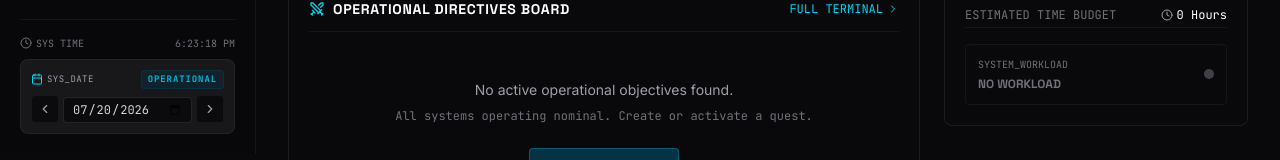
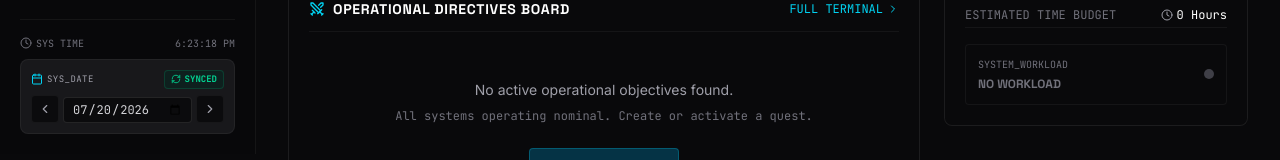
Before and after one commit to ghomrasnichameseddin-cloud/pale-ore, a React (Vite) app: page / in a window 1280 px wide. Shown: the part 646-806 px from the top of the page. Built offline with nearby package versions, Linux system fonts and the light colour scheme.

Commit message:
date & time sync added

```diff
--- a/src/App.tsx
+++ b/src/App.tsx
@@ -25,10 +25,13 @@ function AppContent() {
   const [mobileMenuOpen, setMobileMenuOpen] = useState(false);
   const [systemTime, setSystemTime] = useState(new Date());
 
-  const { state, getPlayerLevelInfo, systemDate, setSystemDate } = usePOS();
+  const { state, getPlayerLevelInfo, systemDate, setSystemDate, syncWithRealClock } = usePOS();
   const playerInfo = getPlayerLevelInfo();
   const activeJob = getActiveJob(state.profile.jobId, state.customJobs || [], state.deletedJobIds || []);
   const activeTitle = getActiveTitle(state.profile.equippedTitleId, state.customTitles || [], state.deletedTitleIds || []);
+
+  const realTodayDate = new Date().toISOString().split('T')[0];
+  const isRealTodaySynced = systemDate === realTodayDate;
 
   const shiftDate = (days: number) => {
     try {
@@ -123,12 +126,26 @@ function AppContent() {
                 </span>
                 <span>{systemTime.toLocaleTimeString()}</span>
               </div>
-              <div className="flex items-center justify-between w-full bg-zinc-900 border border-white/5 rounded-lg px-2 py-1.5 mt-1">
-                <div className="flex items-center gap-1 text-[10px] font-mono text-zinc-400">
-                  <Calendar className="h-3.5 w-3.5 text-cyan-400 shrink-0" />
-                  <span>DATE:</span>
+              <div className="flex flex-col gap-1.5 w-full bg-zinc-900 border border-white/5 rounded-lg p-2 mt-1">
+                <div className="flex items-center justify-between text-[10px] font-mono">
+                  <div className="flex items-center gap-1 text-zinc-400">
+                    <Calendar className="h-3.5 w-3.5 text-cyan-400 shrink-0" />
+                    <span>SYS_DATE</span>
+                  </div>
+                  <button
+                    onClick={syncWithRealClock}
+                    className={`text-[9px] font-mono px-1.5 py-0.5 rounded border uppercase font-bold flex items-center gap-1 transition ${
+                      isRealTodaySynced
+                        ? 'bg-emerald-950/40 text-emerald-400 border-emerald-500/20'
+                        : 'bg-amber-950/60 text-amber-300 border-amber-500/30 hover:bg-amber-900/80'
+                    }`}
+                    title={isRealTodaySynced ? "Synchronized with system clock" : "Click to sync with real system clock"}
+                  >
+                    <RefreshCw className={`h-2.5 w-2.5 ${isRealTodaySynced ? '' : 'animate-spin'}`} />
+                    {isRealTodaySynced ? 'SYNCED' : 'SYNC NOW'}
+                  </button>
                 </div>
-                <div className="flex items-center gap-1.5">
+                <div className="flex items-center justify-between gap-1">
                   <button
                     onClick={() => shiftDate(-1)}
                     className="p-1 hover:bg-white/5 text-zinc-400 hover:text-white rounded transition"
@@ -140,7 +157,7 @@ function AppContent() {
                     type="date"
                     value={systemDate}
                     onChange={(e) => setSystemDate(e.target.value)}
-                    className="bg-zinc-950 border border-white/10 rounded px-1.5 py-0.5 text-[10px] font-mono text-zinc-300 focus:outline-none focus:border-cyan-500/50"
+                    className="bg-zinc-950 border border-white/10 rounded px-1.5 py-0.5 text-[10px] font-mono text-zinc-300 text-center focus:outline-none focus:border-cyan-500/50"
                   />
                   <button
                     onClick={() => shiftDate(1)}
@@ -262,9 +279,19 @@ function AppContent() {
                 <Calendar className="h-3 w-3 text-cyan-400 shrink-0" />
                 SYS_DATE
               </span>
-              <span className="text-[9px] font-mono text-cyan-500 bg-cyan-950/40 px-1.5 py-0.5 rounded border border-cyan-500/10 uppercase tracking-widest font-black">
-                OPERATIONAL
-              </span>
+              <button
+                onClick={syncWithRealClock}
+                className={`text-[9px] font-mono px-1.5 py-0.5 rounded border uppercase font-bold flex items-center gap-1 transition ${
+                  isRealTodaySynced
+                    ? 'bg-emerald-950/40 text-emerald-400 border-emerald-500/20'
+                    : 'bg-amber-950/60 text-amber-300 border-amber-500/30 hover:bg-amber-900/80'
+                }`}
+                title={isRealTodaySynced ? "Synchronized with system clock" : "Click to sync with real system clock"}
+                id="sys-date-sync-btn"
+              >
+                <RefreshCw className={`h-2.5 w-2.5 ${isRealTodaySynced ? '' : 'animate-spin'}`} />
+                {isRealTodaySynced ? 'SYNCED' : 'SYNC NOW'}
+              </button>
             </div>
 
             <div className="flex items-center justify-between gap-1">
--- a/src/POSContext.tsx
+++ b/src/POSContext.tsx
@@ -106,6 +106,7 @@ interface POSContextType {
   getWeekdayStr: (dateStr: string) => string;
   systemDate: string;
   setSystemDate: (date: string) => void;
+  syncWithRealClock: () => void;
   selectedFolderId: string | null;
   setSelectedFolderId: (id: string | null) => void;
   selectedListId: string | null;
@@ -867,6 +868,11 @@ export const POSProvider: React.FC<{ children: React.ReactNode }> = ({ children
     });
   };
 
+  const syncWithRealClock = () => {
+    const realToday = new Date().toISOString().split('T')[0];
+    setSystemDate(realToday);
+  };
+
   // Run cycle reset check on mount and periodically at midnight
   useEffect(() => {
     const runCycleReset = () => {
@@ -874,13 +880,11 @@ export const POSProvider: React.FC<{ children: React.ReactNode }> = ({ children
       setState(prev => {
         const currentSimulated = prev.systemDate || realToday;
 
-        // If the simulated date matches yesterday's calendar date, and it has crossed to a new real day,
-        // we can automatically advance the simulated date to match the new calendar date.
+        // If current simulated date is behind real clock, auto-advance to real date
         let nextSimulated = currentSimulated;
         if (currentSimulated !== realToday) {
           const daysDiff = getDaysDifference(currentSimulated, realToday);
-          // If it's a natural calendar advancement, auto-advance it
-          if (daysDiff === 1) {
+          if (daysDiff >= 1) {
             nextSimulated = realToday;
           }
         }
@@ -2370,6 +2374,7 @@ export const POSProvider: React.FC<{ children: React.ReactNode }> = ({ children
       getWeekdayStr,
       systemDate: state.systemDate || new Date().toISOString().split('T')[0],
       setSystemDate,
+      syncWithRealClock,
       selectedFolderId,
       setSelectedFolderId,
       selectedListId,
```
Also changed, not shown: 1 other file (tests, documents, lock files or other folders).
